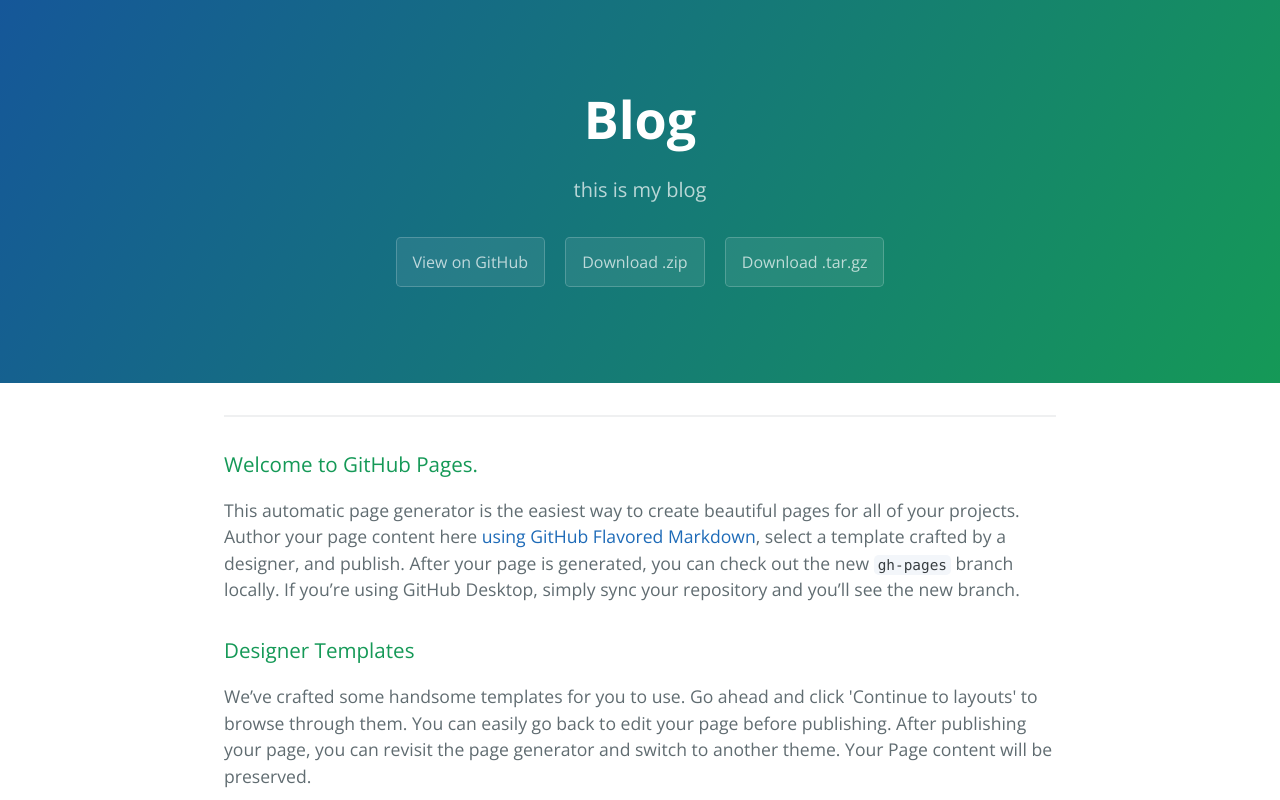
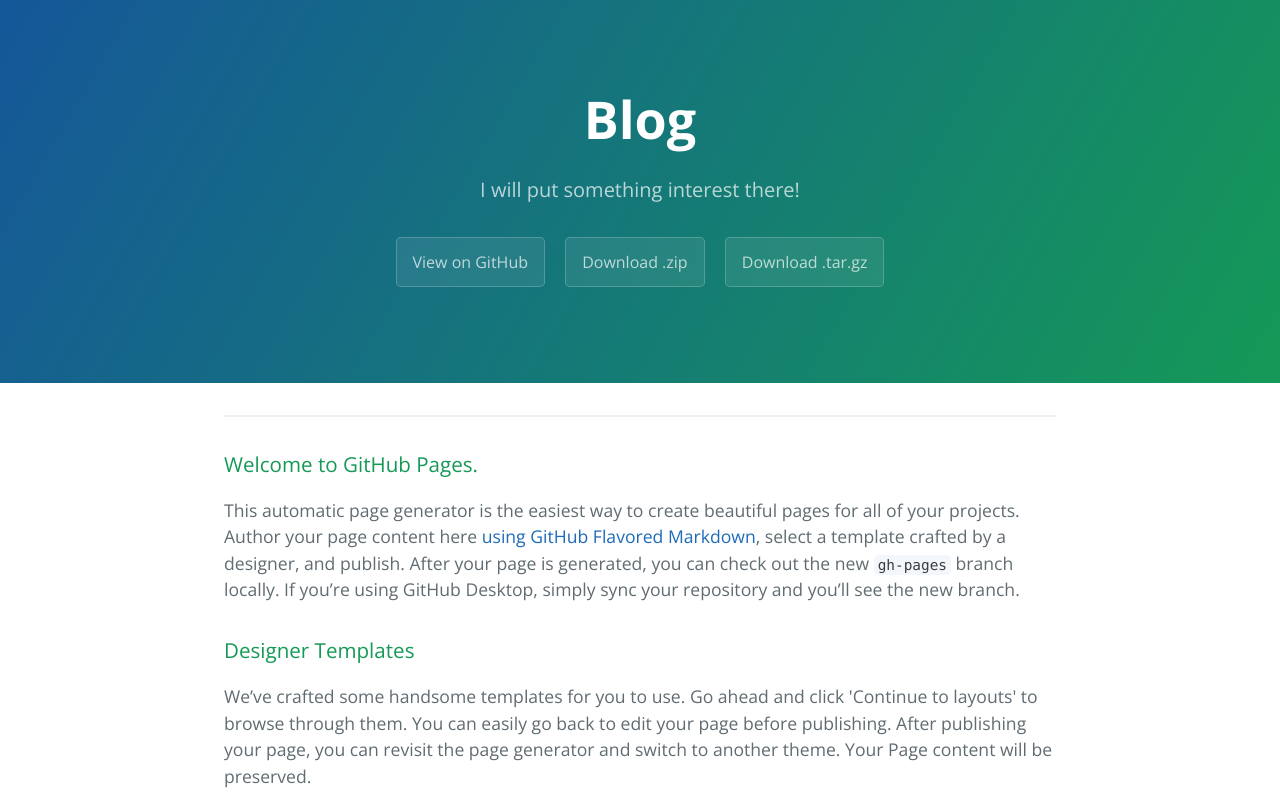
Before and after one commit to zzan987526/blog, a plain HTML site: page index.html in a window 1280 px wide. Shown: the top 800 px of the page. Drawn offline with nearby package versions, Linux system fonts and the light colour scheme.

Commit message:
Update index.html

```diff
--- a/index.html
+++ b/index.html
@@ -12,7 +12,7 @@
   <body>
     <section class="page-header">
       <h1 class="project-name">Blog</h1>
-      <h2 class="project-tagline">this is my blog</h2>
+      <h2 class="project-tagline">I will put something interest there!</h2>
       <a href="https://github.com/zzan987526/blog" class="btn">View on GitHub</a>
       <a href="https://github.com/zzan987526/blog/zipball/master" class="btn">Download .zip</a>
       <a href="https://github.com/zzan987526/blog/tarball/master" class="btn">Download .tar.gz</a>
```
